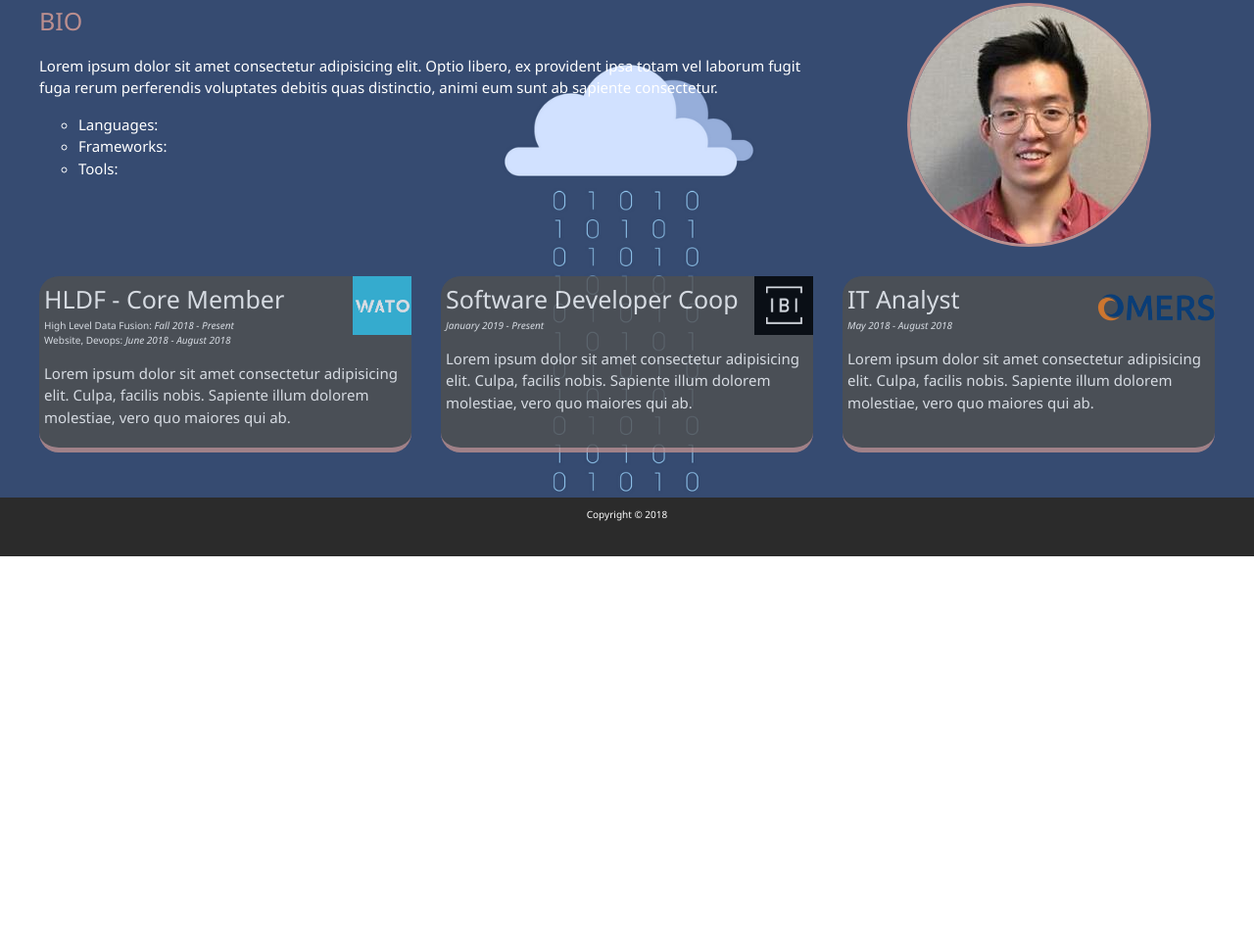
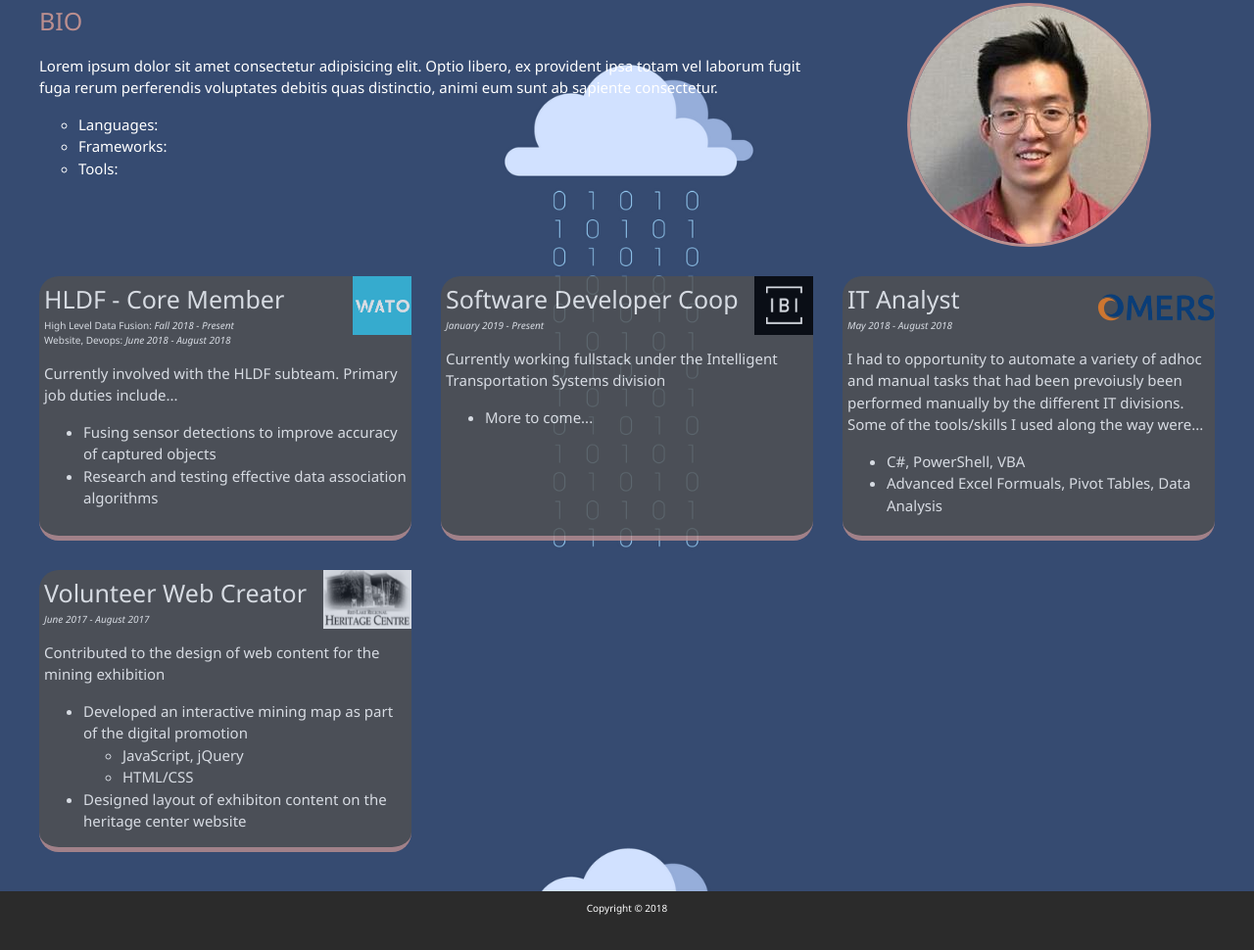
Before and after one commit to Wmeng98/Portfolio-Personal, a website: page dist/about.html in a window 1280 px wide. Shown: the part 232-1202 px from the top of the page at 98% size. Before the commit the page ends 800 px from the top, so only its background shows below. Drawn offline with Linux system fonts and the light colour scheme.

Commit message:
update about page with various experiences

```diff
--- a/dist/about.html
+++ b/dist/about.html
@@ -72,18 +72,46 @@
       <h3>HLDF - Core Member</h3> <a href="https://watonomous.ca/#/" target="_blank"><img class="work-img" src="img/wato-img.png" alt="" width="60" height="60" align="right"></a>
       <div>High Level Data Fusion: <i>Fall 2018 - Present</i></div>
       <div>Website, Devops: <i>June 2018 - August 2018</i></div>
-      <p>Lorem ipsum dolor sit amet consectetur adipisicing elit. Culpa, facilis nobis. Sapiente illum dolorem molestiae, vero quo maiores qui ab.</p>
+      <p>Currently involved with the HLDF subteam. Primary job duties include...</p>
+      <ul>
+        <li>Fusing sensor detections to improve accuracy of captured objects</li>
+        <li>Research and testing effective data association algorithms</li>
+      </ul>
     </div>
     <div class="job job-2">
         <h3>Software Developer Coop</h3><a href="https://www.ibigroup.com/" target="_blank"><img class="work-img" src="img/ibi-group.png" alt="" width="60" height="60" align="right"></a>
         <div><i>January 2019 - Present</i></div>
-        <p>Lorem ipsum dolor sit amet consectetur adipisicing elit. Culpa, facilis nobis. Sapiente illum dolorem molestiae, vero quo maiores qui ab.</p>
+        <p>Currently working fullstack under the Intelligent Transportation Systems division</p>
+        <ul>
+          <li>More to come...</li>
+        </ul>
       </div>
       <div class="job job-3">
           <h3>IT Analyst</h3><a href="https://www.omers.com/" target="_blank"><img class="work-img" src="img/omers-logo.png" alt="" width="120" height="60" align="right"></a>
           <div><i>May 2018 - August 2018</i></div>
-          <p>Lorem ipsum dolor sit amet consectetur adipisicing elit. Culpa, facilis nobis. Sapiente illum dolorem molestiae, vero quo maiores qui ab.</p>
+          <p>I had to opportunity to automate a variety of adhoc and manual tasks that had been prevoiusly been
+             performed manually by the different IT divisions. Some of the tools/skills I used along the way were...
+             <ul>
+               <li>C#, PowerShell, VBA</li>
+               <li>Advanced Excel Formuals, Pivot Tables, Data Analysis</li>
+             </ul>
+          </p>
+      </div>
+      <div class="job job-4">
+          <h3>Volunteer Web Creator</h3> <a href="https://www.redlakemuseum.com/" target="_blank"><img class="work-img" src="img/red-lake-logo.png" alt="" width="90" height="60" align="right"></a>
+          <div><i>June 2017 - August 2017</i></div>
+          <p>Contributed to the design of web content for the mining exhibition</p>
+          <ul>
+            <li>Developed an interactive mining map as part of the digital promotion
+              <ul>
+                <li>JavaScript, jQuery</li>
+                <li>HTML/CSS</li>
+              </ul>
+            </li>
+            <li>Designed layout of exhibiton content on the heritage center website</li>
+          </ul>
         </div>
+
   </div>
 </main>
 <footer id="main-footer">
```
Also changed, not shown: dist/contact.html (+1 -1 lines), dist/img/red-lake-logo.png (added).
